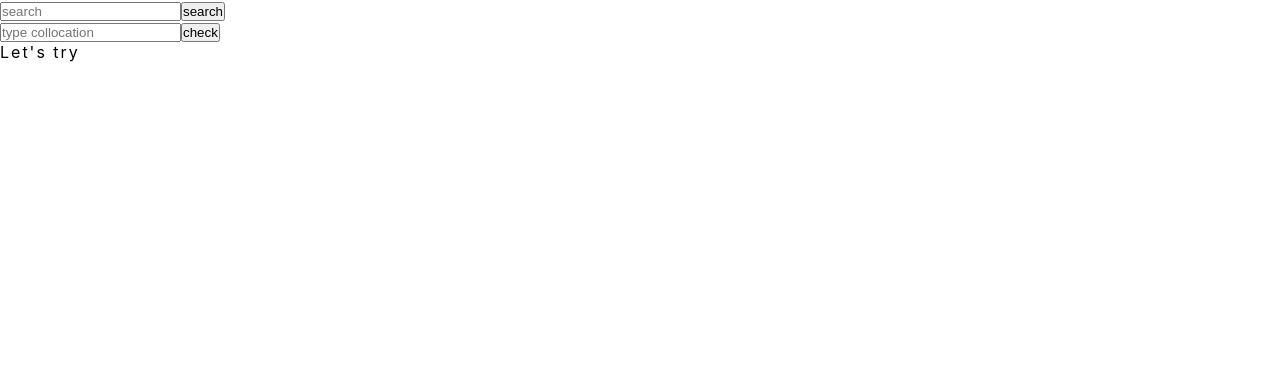
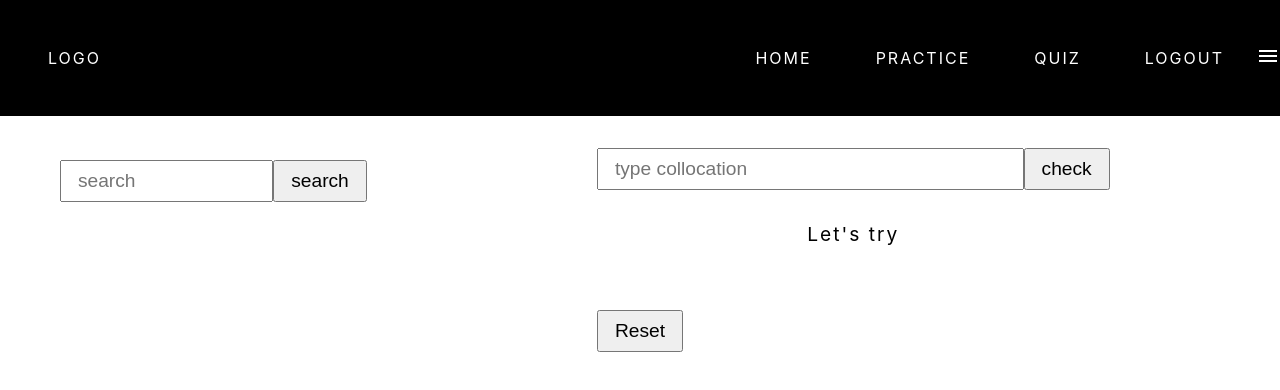
Before and after one commit to Ayako-Yokoe/Collocation-Dictionary, a React (Create React App) app in the folder client/: page /quiz in a window 1280 px wide. Shown: the top 390 px of the page. Built offline with nearby package versions, Linux system fonts and the light colour scheme.

Commit message:
add quiz page

```diff
--- a/client/src/pages/Quiz.jsx
+++ b/client/src/pages/Quiz.jsx
@@ -1,16 +1,57 @@
 import React, { useState } from 'react'
 import axios from 'axios'
 import styled from 'styled-components'
+import Navbar from '../components/Navbar'
 
 
 const Container = styled.div`
-  /* display: flex;
+  width: 100vw;
+  height: auto;
+  text-align: center;
+`
+const Wrapper = styled.div`
+  display: flex;
+  flex-direction: row;
   justify-content: center;
-  align-items: center; */
+  align-items: center;
+`
+const SearchField = styled.div`
+  flex: 1;
+  text-align: center;
+  margin: 2rem auto;
+  /* background-color: pink; */
+`
+const InputField = styled.input`
+  padding: 0.5rem 1rem;
+  font-size: 1.2rem;
+  width: 50%;
+  outline: none;
+`
+const Button = styled.button`
+  padding: 0.5rem 1rem;
+  font-size: 1.2rem;
+  cursor: pointer;
+`
+const SearchWord = styled.p`
+  font-size: 1.2rem;
+  padding: 2rem;
+`
+const AnswerField = styled.div`
+  flex: 2;
+  text-align: center;
+  margin: 2rem auto;
+  /* background-color: lightblue; */
+`
+const Answer = styled.p`
+  font-size: 1.2rem;
+  padding: 2rem;
 `
 
-
-// without mongodb? use direct access to api?
+const ResetButton = styled.button`
+    padding: 0.5rem 1rem;
+    font-size: 1.2rem;
+    cursor: pointer;
+`
 
 
 const Quiz = () => {
@@ -19,21 +60,23 @@ const Quiz = () => {
     id: "",
     collocation: "",
     examples: []
-}])
+  }])
   const [isLoading, setIsLoading] = useState(false)
-
-// console.log("restults collocation: " + results[0].collocation)
-
-
+  const [inputAnswer, setInputAnswer] = useState('')
   const [answer, setAnswer] = useState('')
   const [correct, setCorrect] = useState(false)
 
+  // console.log("search: " + search)
+  // console.log("results: " + results)
+  // console.log("inputAnswer: " + inputAnswer)
+  // console.log("answer: " + answer)
+  // console.log("correct: " + correct)
+  // console.log("=========================")
 
   const options = {
     method: 'GET',
     url: 'https://linguatools-english-collocations.p.rapidapi.com/bolls/',
-    // params: {lang: 'en', query: 'smoke', max_results: '15'},
-    params: {lang: 'en', query: `${search}`, max_results: '10'},
+    params: {lang: 'en', query: 'smoke', max_results: '15'},
     headers: {
       'x-rapidapi-host': process.env.REACT_APP_rapidapi_host,
       'x-rapidapi-key': process.env.REACT_APP_rapidapi_key,
@@ -49,45 +92,43 @@ const Quiz = () => {
       setIsLoading(true)
   }
 
-  // empty the input field
+  const handleCheckAnswer = () => {
+    setAnswer(inputAnswer)
+    setInputAnswer('')
 
+    const tempAnswer = inputAnswer
+    if(results === []) return
+    let obj = results.filter(r => r.collocation === tempAnswer)
+    obj.length > 0 ? setCorrect(true) : setCorrect(false)
 
-  const handleCheckAnswer = () => {
-    results.map(result => {
-      //result.collocation === answer ? setCorrect(true) : setCorrect(false)
-      result.collocation === answer ? console.log("true") : console.log("false")
-
-    })
+    setAnswer('')
   }
 
+  const handleReset = () => {
+    setSearch('')
+    setResults([])
+    setInputAnswer('')
+    setAnswer('')
+  }
 
   return (
     <Container>
-      <div>
-        <input type="text" placeholder='search' onChange={(e) => setSearch(e.target.value)}  />
-        <button onClick={searchWord} >search</button>
+      <Navbar />
+      <Wrapper>
+      <SearchField>
+        <InputField type="text" value={search || ""} placeholder='search' onChange={(e) => setSearch(e.target.value)}  />
+        <Button onClick={searchWord} >search</Button>
+        <SearchWord>{search}</SearchWord>
+      </SearchField>
 
-        <p>{search}</p>
+      <AnswerField>
+        <InputField type='text' value={inputAnswer ? inputAnswer : ""} placeholder='type collocation' onChange={(e) => setInputAnswer(e.target.value)}  />
+        <Button onClick={handleCheckAnswer} >check</Button>
+        { correct ? <Answer>Correct</Answer> : <Answer>Let's try</Answer>}
+      </AnswerField>
 
-        {/* {results && results.map(result =>  (
-          <p>Collocation: {result.collocation}</p>
-        ))} */}
-      </div>
-
-      <div>
-        {/* <input type='text' placeholder='type collocation' value={answer} onChange={(e) => setAnswer(e.target.value)} />
-        <button onClick={handleCheckAnswer}>check</button> */}
-
-        <input type='text' placeholder='type collocation' onChange={(e) => setAnswer(e.target.value)}  />
-        <button onClick={() => handleCheckAnswer()} >check</button>
-        { correct ? <p>Correct</p> : <p>Let's try</p>}
-
-
-        {/* {results.map(result => (
-            result.collocation === answer ? <p>correct</p> : <p>wrong</p>
-        ))} */}
-
-      </div>
+      </Wrapper>
+      <ResetButton onClick={handleReset}>Reset</ResetButton>
     </Container>
   )
 }
```
